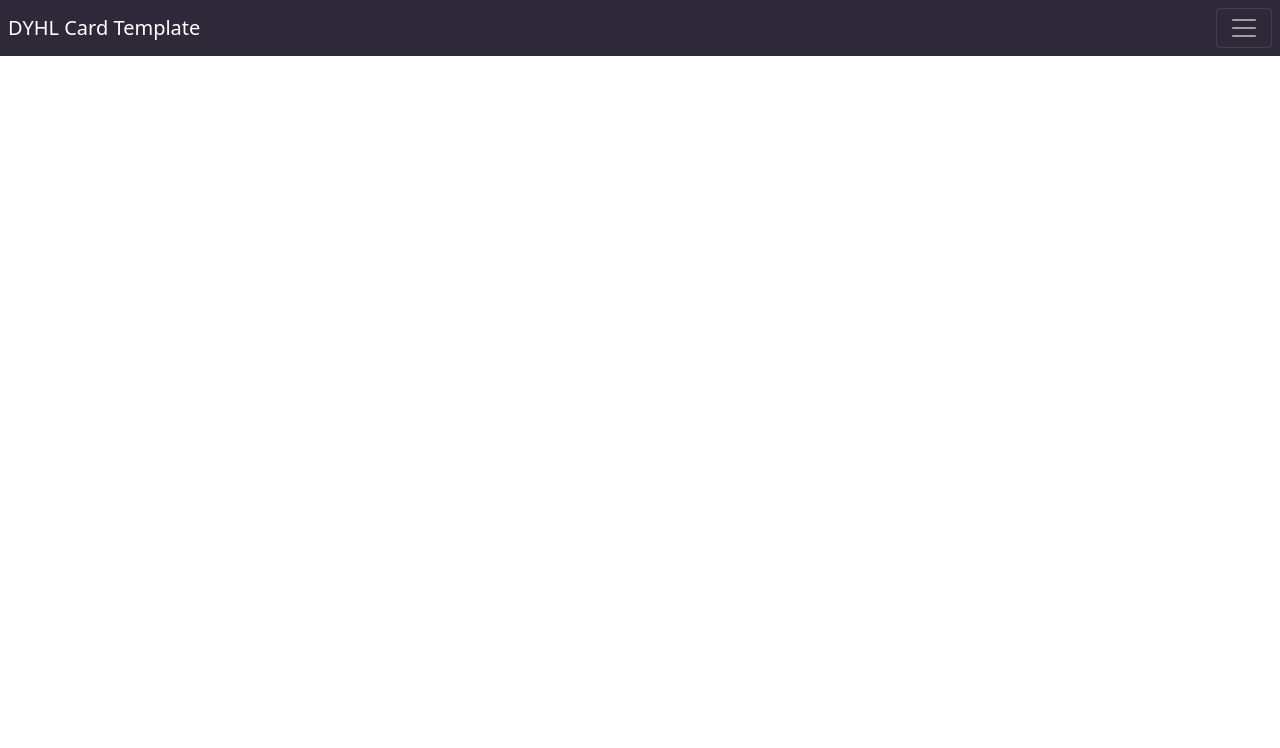
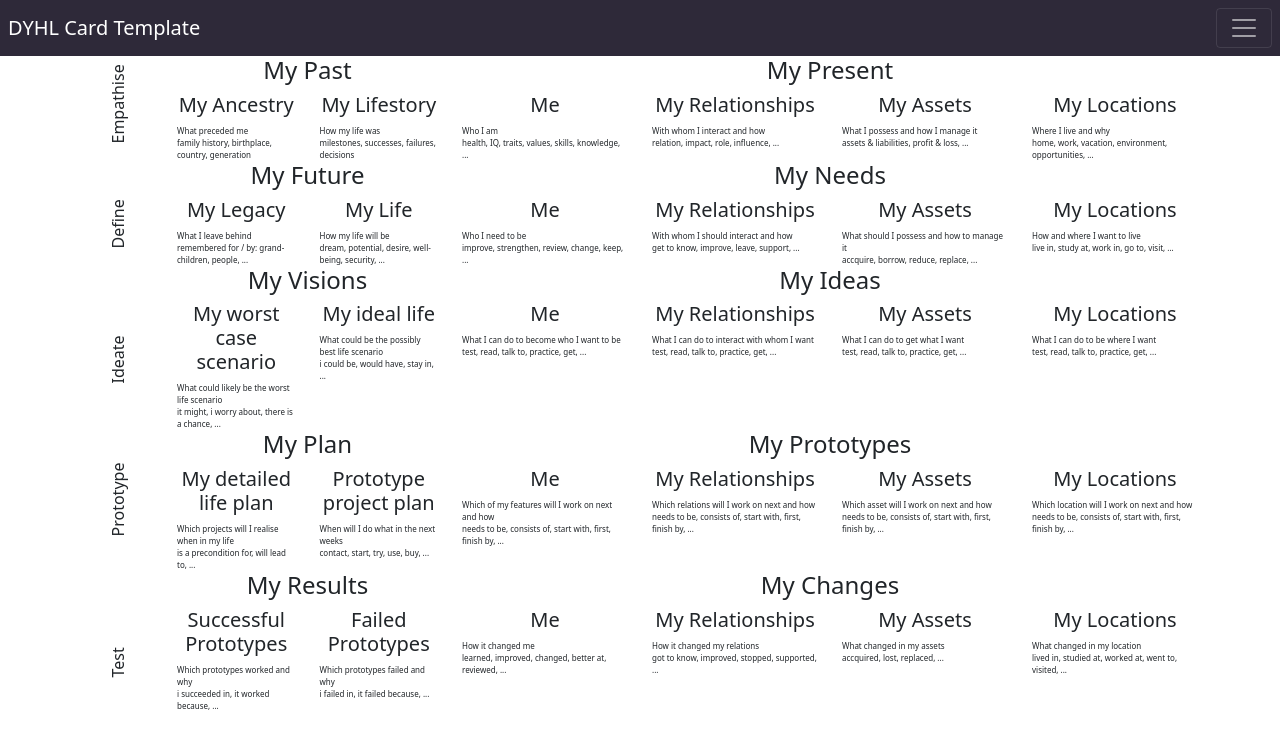
Before and after one commit to jblossey/life-design-template, a Vue app: page / in a window 1280 px wide. Shown: the top 748 px of the page. Built offline with nearby package versions, Linux system fonts and the light colour scheme.

Commit message:
add: skeleton without user input

```diff
--- a/src/App.vue
+++ b/src/App.vue
@@ -1,14 +1,19 @@
 <template>
-  <Navbar/>
+  <div>
+    <Navbar/>
+    <GridContainer/>
+  </div>
 </template>
 
 <script>
 import Navbar from './components/Navbar.vue';
+import GridContainer from './components/GridContainer.vue';
 
 export default {
   name: 'App',
   components: {
     Navbar,
+    GridContainer,
   },
 };
 </script>
@@ -18,4 +23,11 @@ export default {
   @import "~bootstrap/scss/bootstrap.scss";
   @import '~bootstrap-vue/dist/bootstrap-vue.css';
 
+  h2 {
+    font-size: 1.5em;
+  }
+
+  h3 {
+    font-size: 1.25em;
+  }
 </style>
--- /dev/null
+++ b/src/assets/card-data.json
@@ -0,0 +1,152 @@
+{
+    "Empathise": {
+        "My Past": {
+            "My Ancestry": [
+                "What preceded me",
+                "family history, birthplace, country, generation"
+            ],
+            "My Lifestory": [
+                "How my life was",
+                "milestones, successes, failures, decisions"
+            ]
+        },
+        "My Present": {
+            "Me": [
+                "Who I am",
+                "health, IQ, traits, values, skills, knowledge, ..."
+            ],
+            "My Relationships": [
+                "With whom I interact and how",
+                "relation, impact, role, influence, ..."
+            ],
+            "My Assets": [
+                "What I possess and how I manage it",
+                "assets & liabilities, profit & loss, ..."
+            ],
+            "My Locations": [
+                "Where I live and why",
+                "home, work, vacation, environment, opportunities, ..."
+            ]
+        }
+    },
+    "Define": {
+        "My Future": {
+            "My Legacy": [
+                "What I leave behind",
+                "remembered for / by: grand-children, people, ..."
+            ],
+            "My Life": [
+                "How my life will be",
+                "dream, potential, desire, well-being, security, ..."
+            ]
+        },
+        "My Needs": {
+            "Me": [
+                "Who I need to be",
+                "improve, strengthen, review, change, keep, ..."
+            ],
+            "My Relationships": [
+                "With whom I should interact and how",
+                "get to know, improve, leave, support, ..."
+            ],
+            "My Assets": [
+                "What should I possess and how to manage it",
+                "accquire, borrow, reduce, replace, ..."
+            ],
+            "My Locations": [
+                "How and where I want to live",
+                "live in, study at, work in, go to, visit, ..."
+            ]
+        }
+    },
+    "Ideate": {
+        "My Visions": {
+            "My worst case scenario": [
+                "What could likely be the worst life scenario",
+                "it might, i worry about, there is a chance, ..."
+            ],
+            "My ideal life": [
+                "What could be the possibly best life scenario",
+                "i could be, would have, stay in, ..."
+            ]
+        },
+        "My Ideas": {
+            "Me": [
+                "What I can do to become who I want to be",
+                "test, read, talk to, practice, get, ..."
+            ],
+            "My Relationships": [
+                "What I can do to interact with whom I want",
+                "test, read, talk to, practice, get, ..."
+            ],
+            "My Assets": [
+                "What I can do to get what I want",
+                "test, read, talk to, practice, get, ..."
+            ],
+            "My Locations": [
+                "What I can do to be where I want",
+                "test, read, talk to, practice, get, ..."
+            ]
+        }
+    },
+    "Prototype": {
+        "My Plan": {
+            "My detailed life plan": [
+                "Which projects will I realise when in my life",
+                "is a precondition for, will lead to, ..."
+            ],
+            "Prototype project plan": [
+                "When will I do what in the next weeks",
+                "contact, start, try, use, buy, ..."
+            ]
+        },
+        "My Prototypes": {
+            "Me": [
+                "Which of my features will I work on next and how",
+                "needs to be, consists of, start with, first, finish by, ..."
+            ],
+            "My Relationships": [
+                "Which relations will I work on next and how",
+                "needs to be, consists of, start with, first, finish by, ..."
+            ],
+            "My Assets": [
+                "Which asset will I work on next and how",
+                "needs to be, consists of, start with, first, finish by, ..."
+            ],
+            "My Locations": [
+                "Which location will I work on next and how",
+                "needs to be, consists of, start with, first, finish by, ..."
+            ]
+        }
+    },
+    "Test": {
+        "My Results": {
+            "Successful Prototypes": [
+                "Which prototypes worked and why",
+                "i succeeded in, it worked because, ..."
+            ],
+            "Failed Prototypes": [
+                "Which prototypes failed and why",
+                "i failed in, it failed because, ..."
+            ]
+        },
+        "My Changes": {
+            "Me": [
+                "How it changed me",
+                "learned, improved, changed, better at, reviewed, ..."
+            ],
+            "My Relationships": [
+                "How it changed my relations",
+                "got to know, improved, stopped, supported, ..."
+            ],
+            "My Assets": [
+                "What changed in my assets",
+                "accquired, lost, replaced, ... "
+            ],
+            "My Locations": [
+                "What changed in my location",
+                "lived in, studied at, worked at, went to, visited, ..."
+            ]
+        }
+    }
+}
--- /dev/null
+++ b/src/components/Card.vue
@@ -0,0 +1,27 @@
+<template>
+  <b-col>
+    <h3 class="text-center">
+      {{cardTitle}}
+    </h3>
+    <div v-for="description in cardData" :key="description" class="description">
+      {{description}}
+    </div>
+  </b-col>
+</template>
+
+<script>
+export default {
+  name: 'Card',
+  props: {
+    cardTitle: String,
+    cardData: Array,
+  },
+};
+</script>
+
+<!-- Add "scoped" attribute to limit CSS to this component only -->
+<style scoped>
+  .description {
+    font-size: 0.5em;
+  }
+</style>
--- /dev/null
+++ b/src/components/CustomCardsContainer.vue
@@ -0,0 +1,37 @@
+<template>
+  <b-col cols="3">
+    <h2 class="text-center">
+      {{customCardTitle}}
+    </h2>
+    <b-row>
+      <Card v-for="(card, key) in customCardData"
+        :key="key" :cardTitle="key" :cardData="card"/>
+    </b-row>
+  </b-col>
+</template>
+
+<script>
+import Card from './Card.vue';
+
+export default {
+  name: 'CustomCardsContainer',
+  data() {
+    return {
+      cardTitle: String,
+      cardData: Array,
+    };
+  },
+  props: {
+    customCardTitle: String,
+    customCardData: Object,
+  },
+  components: {
+    Card,
+  },
+};
+</script>
+
+<!-- Add "scoped" attribute to limit CSS to this component only -->
+<style scoped>
+
+</style>
--- /dev/null
+++ b/src/components/GridContainer.vue
@@ -0,0 +1,28 @@
+<template>
+  <b-container class="mx-auto" id="gridcontainer">
+      <Stage v-for="(stage, key) in cardContents" :key="key"
+        v-bind:stageData="stage" :stageTitle="key"/>
+  </b-container>
+</template>
+
+<script>
+import Stage from './Stage.vue';
+import cardData from '../assets/card-data.json';
+
+export default {
+  name: 'GridContainer',
+  data() {
+    return { cardContents: cardData };
+  },
+  components: {
+    Stage,
+  },
+};
+</script>
+
+<!-- Add "scoped" attribute to limit CSS to this component only -->
+<style scoped>
+  #gridcontainer {
+    width: 100%;
+  }
+</style>
--- /dev/null
+++ b/src/components/Stage.vue
@@ -0,0 +1,45 @@
+<template>
+  <b-row>
+    <b-col cols="1" class="my-auto">
+      <div id="stageTitle">
+        {{stageTitle}}
+      </div>
+    </b-col>
+    <CustomCardsContainer :customCardTitle="Object.keys(stageData)[0]"
+      :customCardData="stageData[Object.keys(stageData)[0]]"/>
+    <StandardCardsContainer :standardCardTitle="Object.keys(stageData)[1]"
+      :standardCardData="stageData[Object.keys(stageData)[1]]"/>
+  </b-row>
+</template>
+
+<script>
+import CustomCardsContainer from './CustomCardsContainer.vue';
+import StandardCardsContainer from './StandardCardsContainer.vue';
+
+export default {
+  name: 'Stage',
+  data() {
+    return {
+      customCardTitle: String,
+      standardCardTitle: String,
+      customCardData: Object,
+      standardCardData: Object,
+    };
+  },
+  props: {
+    stageData: Object,
+    stageTitle: String,
+  },
+  components: {
+    CustomCardsContainer,
+    StandardCardsContainer,
+  },
+};
+</script>
+
+<!-- Add "scoped" attribute to limit CSS to this component only -->
+<style scoped>
+  #stageTitle {
+    transform: rotate(-90deg);
+  }
+</style>
--- /dev/null
+++ b/src/components/StandardCardsContainer.vue
@@ -0,0 +1,37 @@
+<template>
+  <b-col cols="8">
+    <h2 class="text-center">
+      {{standardCardTitle}}
+    </h2>
+    <b-row>
+      <Card v-for="(card, key) in standardCardData"
+        :key="key" :cardTitle="key" :cardData="card"/>
+    </b-row>
+  </b-col>
+</template>
+
+<script>
+import Card from './Card.vue';
+
+export default {
+  name: 'StandardCardsContainer',
+  data() {
+    return {
+      cardTitle: String,
+      cardData: Array,
+    };
+  },
+  props: {
+    standardCardTitle: String,
+    standardCardData: Object,
+  },
+  components: {
+    Card,
+  },
+};
+</script>
+
+<!-- Add "scoped" attribute to limit CSS to this component only -->
+<style scoped>
+
+</style>
```
